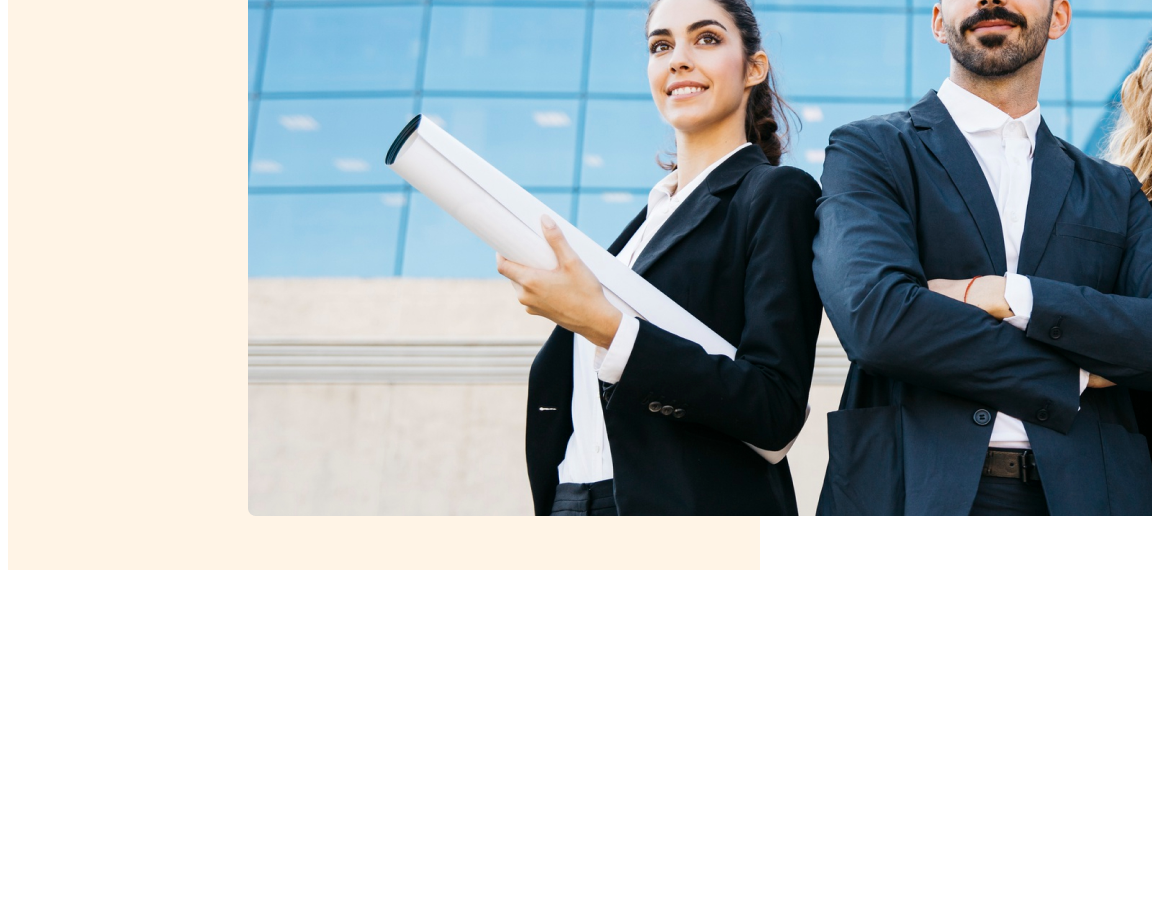
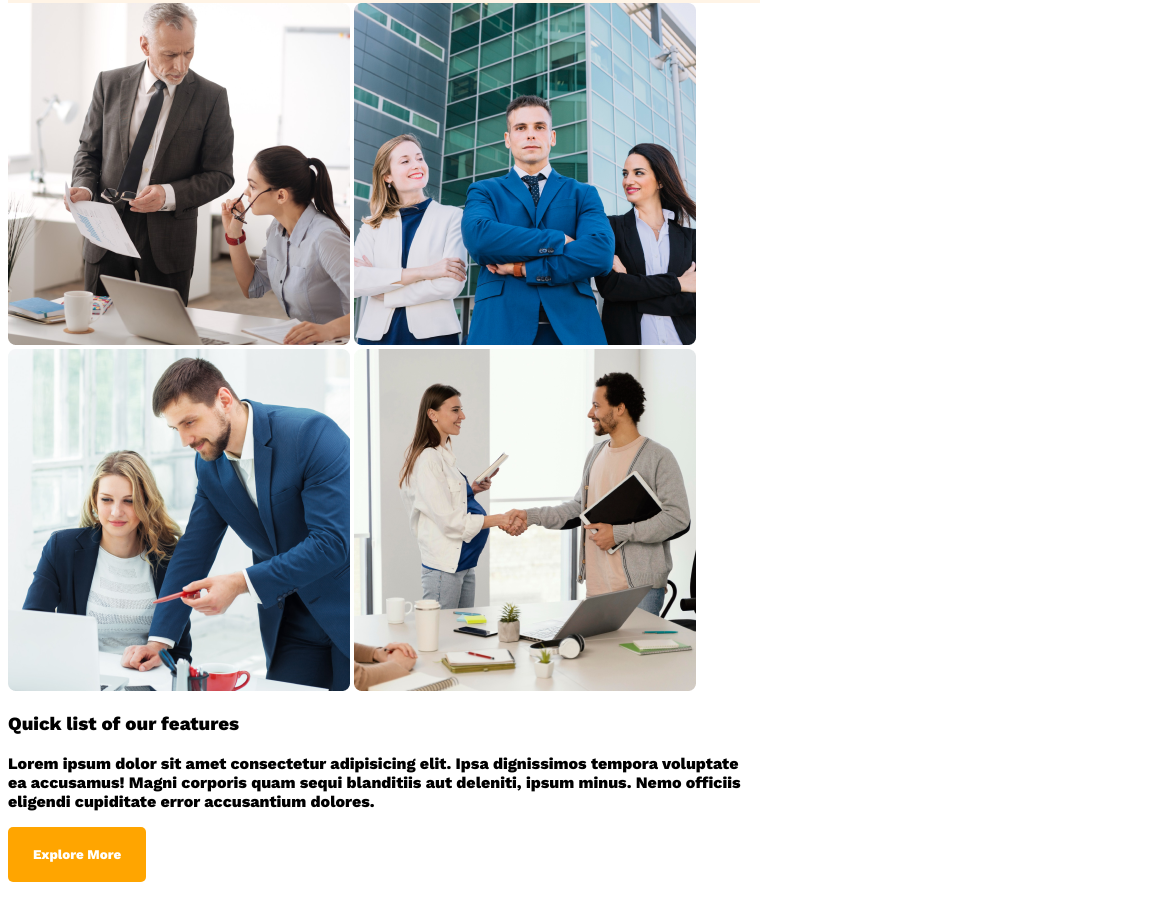
Before and after one commit to Trisha-roy/responsive-website-css3, a plain HTML site: page index.html in a window 768 px wide. Shown: the part 1234-2139 px from the top of the page, 1152 px wide, since content can reach past the window. Before the commit the page ends 1812 px from the top, so only its background shows below. Drawn offline with nearby package versions, Linux system fonts and the light colour scheme.

Commit message:
Banner section updated

```diff
--- a/index.html
+++ b/index.html
@@ -35,7 +35,19 @@
         </div>
     </header>
     <main>
-
+        <section class="teams-container">
+            <div class="teams-img-container">
+                <img src="images/team1.png" alt="">
+                <img src="images/team2.png" alt="">
+                <img src="images/team3.png" alt="">
+                <img src="images/team4.png" alt="">
+            </div>
+            <div class="teams-content">
+                <h3 class="teams-title">Quick list of our features</h3>
+                <p>Lorem ipsum dolor sit amet consectetur adipisicing elit. Ipsa dignissimos tempora voluptate ea accusamus! Magni corporis quam sequi blanditiis aut deleniti, ipsum minus. Nemo officiis eligendi cupiditate error accusantium dolores.</p>
+                <button class="btn-primary">Explore More</button>
+            </div>
+        </section>
     </main>
     <footer>
 
--- a/styles/style.css
+++ b/styles/style.css
@@ -53,9 +53,29 @@ nav li a{
 .btn-primary{
   background-color: orange;
   color: white;
-  /* width: 130px; */
-  padding: 20px;
+  padding: 20px 25px;
   border: 0;
   border-radius: 5px;
   margin-bottom: 15px;
 }
+.banner img{
+  width: 100%;
+}
+
+/* responsive style */
+/* @media screen and(max-width:576px){
+  header{
+    padding: 20px;
+  }
+  nav{
+    flex-direction: column;
+  }
+} */
+@media screen and(min-width:576px) and(max-width:960px) {
+  nav{
+    flex-direction: column;
+  }
+  header{
+    padding: 50px;
+  }
+}
```
